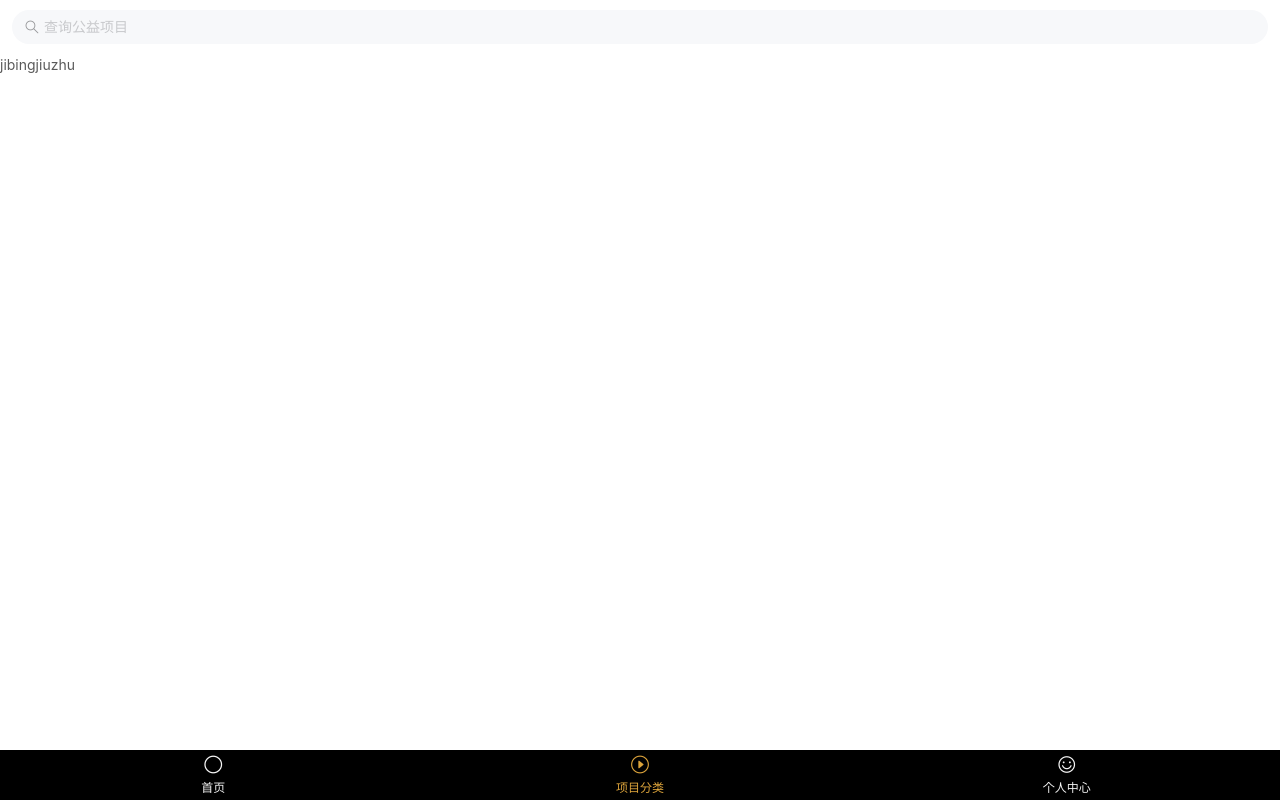
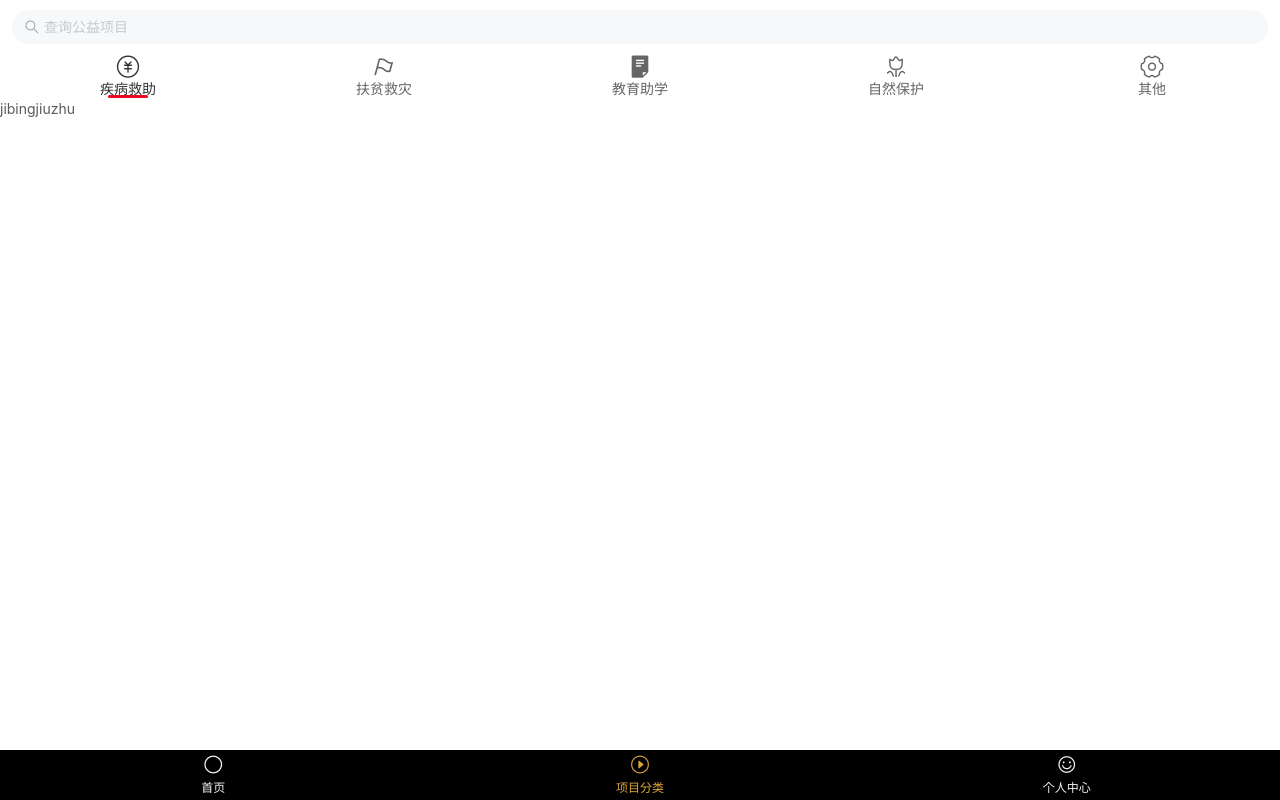
Before and after one commit to 1158757772/Glimmer, a Vue app: page /projecttype/jb in a window 1280 px wide. Built offline with nearby package versions, Linux system fonts and the light colour scheme.

Commit message:
1112 third

```diff
--- a/src/views/projecttype.vue
+++ b/src/views/projecttype.vue
@@ -8,8 +8,21 @@
         @focus="focusfns"
         ref="h"
         >
-
       </van-search>
+      <van-tabs v-model="active" swipeable sticky>
+        <van-tab
+        v-for="item in title"
+        :key="item.id"
+        :to="/projecttype/+item.dress"
+        >
+        <template #title>
+          <van-icon
+            class="icon"
+            :name="item.img"
+            size=25
+            />{{item.name}}</template>
+        </van-tab>
+      </van-tabs>
       <!--<div class="navbar">
       <ul >
         <router-link to="/projecttype/jb" tag="li" active-class="C_active">
@@ -39,15 +52,48 @@
 </template>
 
 <script>
-
 import Vue from 'vue'
-import { Search, Tab, Tabs } from 'vant'
-
-Vue.use(Search).use(Tabs).use(Tab)
+import { Search, Tab, Tabs, Icon } from 'vant'
+Vue.use(Search).use(Tabs).use(Tab).use(Icon)
 export default {
   data () {
     return {
-      value: ''
+      value: '',
+      title: [
+        {
+          name: '疾病救助',
+          id: 1,
+          dress: 'jb',
+          img: 'gold-coin-o'
+
+        },
+        {
+          name: '扶贫救灾',
+          id: 2,
+          dress: 'fp',
+          img: 'flag-o'
+        },
+        {
+          name: '教育助学',
+          id: 3,
+          dress: 'jy',
+          img: 'description'
+        },
+        {
+          name: '自然保护',
+          id: 4,
+          dress: 'zr',
+          img: 'flower-o'
+
+        },
+        {
+          name: '其他',
+          id: 5,
+          dress: 'qt',
+          img: 'setting-o'
+        }
+
+      ]
     }
   },
   methods: {
@@ -67,6 +113,13 @@ export default {
   .C_active{
     color:#c60;
     border-bottom: #c60 2px solid;
+
+  }
+  .icon{
+    display: flex;
+    flex-direction :column;
+    text-align: center;
+
   }
 
 </style>
```
Also changed, not shown: public/jison/C_jison.json (added, +51 -0 lines).
